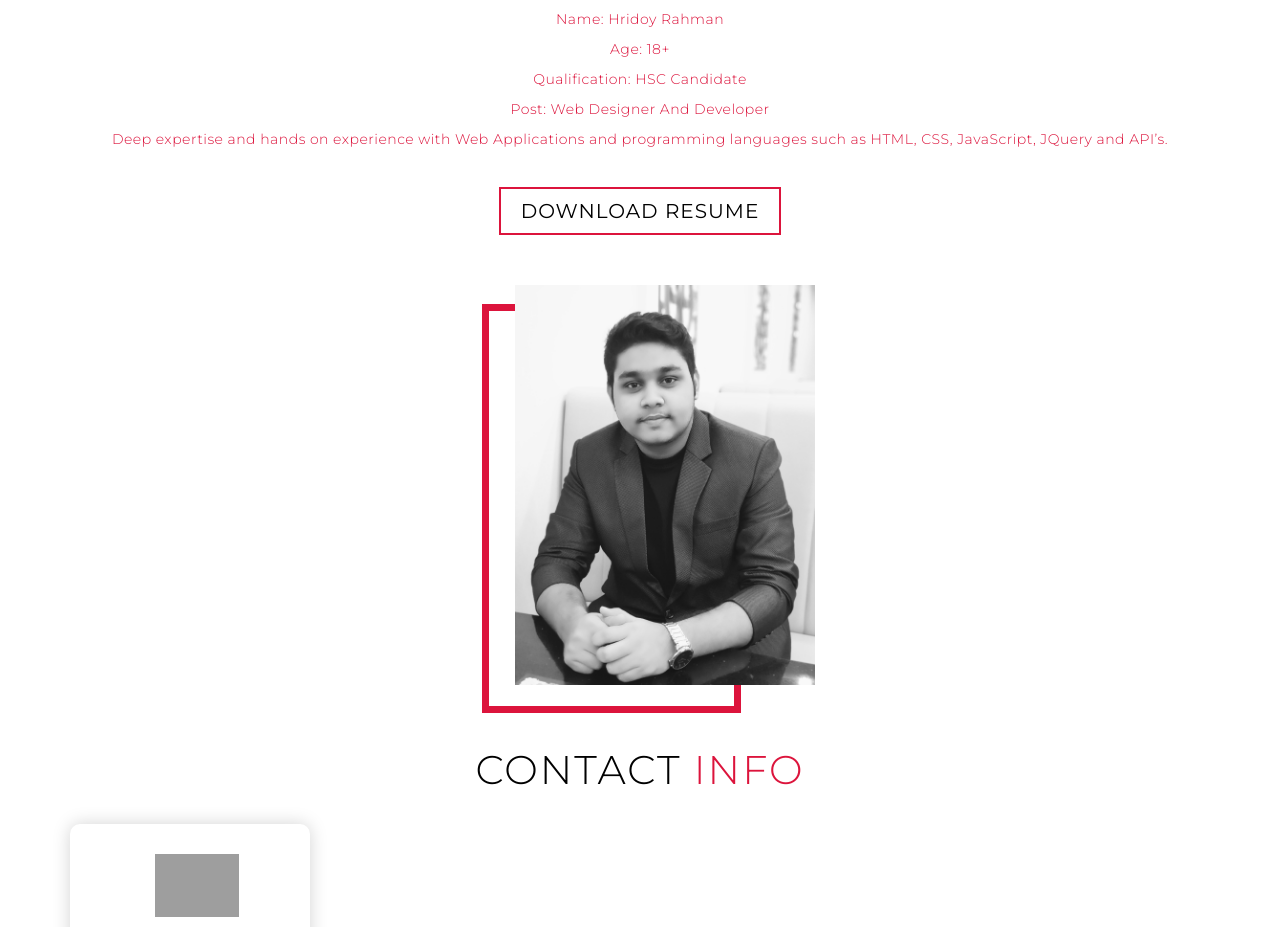
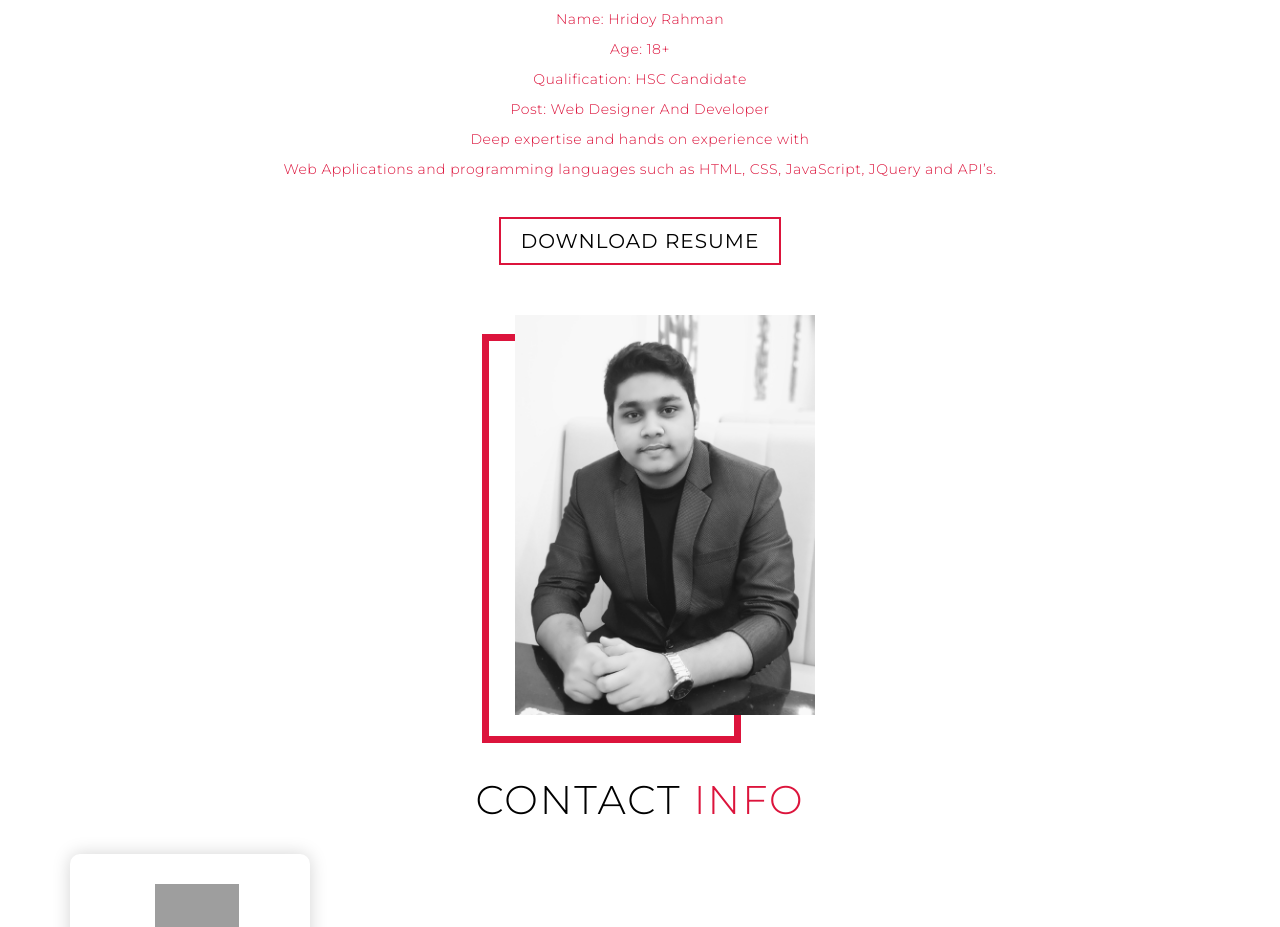
Before and after one commit to hridoyrahman2/Hridoy-web, a plain HTML site: page index.html in a window 1280 px wide. Shown: the part 5472-6399 px from the top of the page. Drawn offline with Linux system fonts and the light colour scheme; grey boxes are pictures that could not be loaded.

Commit message:
added pragraph

```diff
--- a/index.html
+++ b/index.html
@@ -131,7 +131,8 @@
             <p>Age: 18+</p>
             <p>Qualification: HSC Candidate</p>
             <p> Post: Web Designer And Developer</p>
-            <p>Deep expertise and hands on experience with Web Applications and programming languages such as HTML, CSS, JavaScript, JQuery and API’s.</p>
+            <p>Deep expertise and hands on experience with</p>
+            <p>Web Applications and programming languages such as HTML, CSS, JavaScript, JQuery and API’s.</p>
             <a href="#" class="cta">Download Resume</a>
         </div>
     </div>
```
